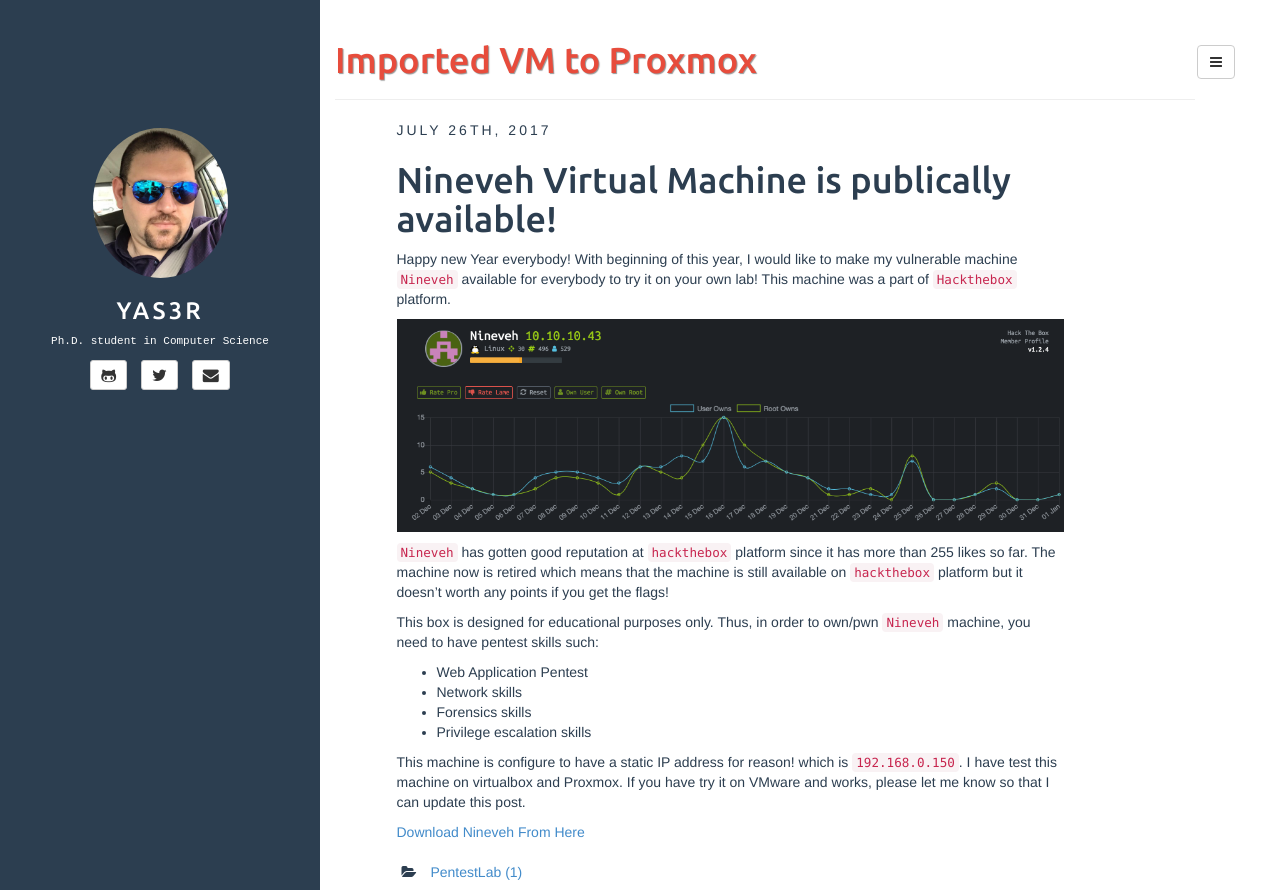
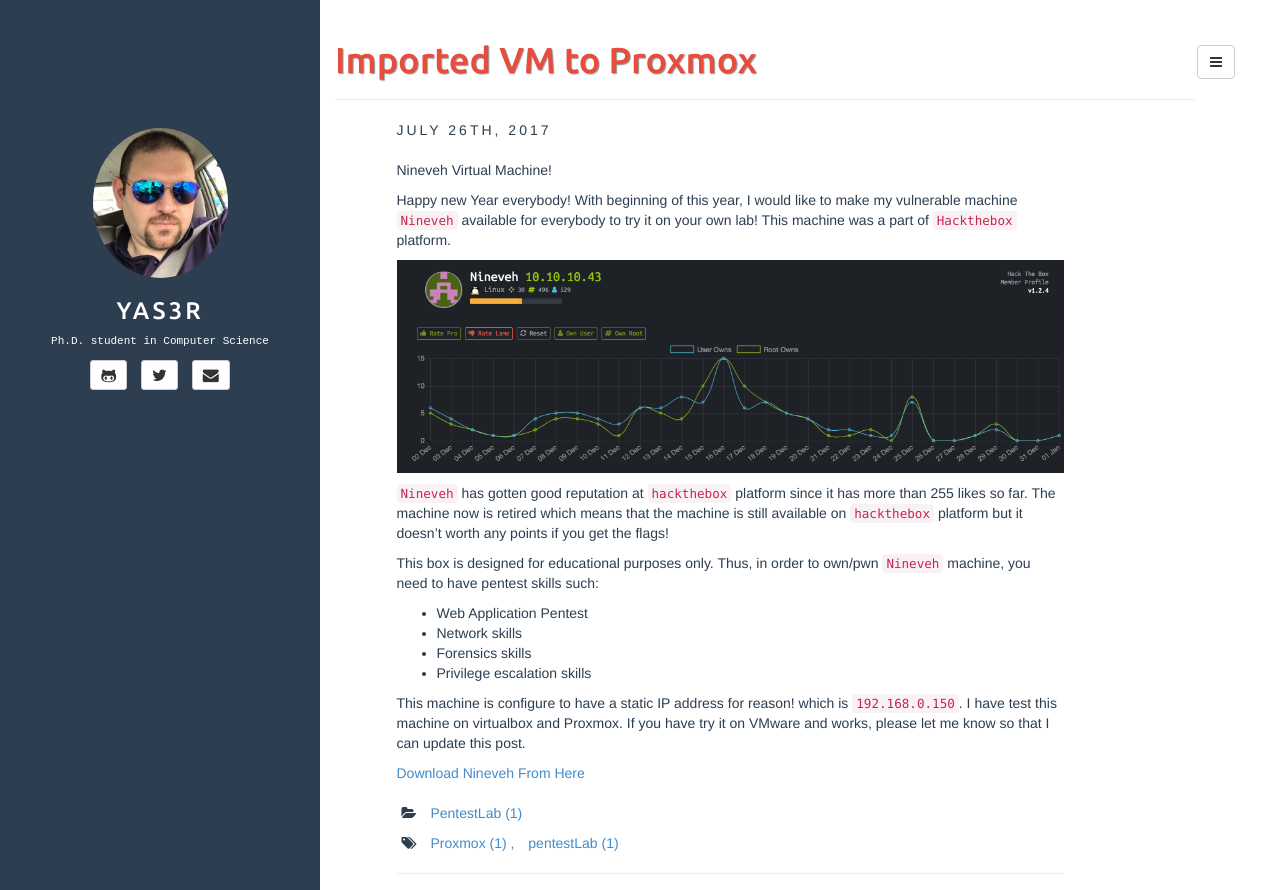
Before and after one commit to yaserfaraj/yaserfaraj.github.io, a Jekyll site: the page built from _posts/2017-06-07-26-Proxmox-imported-disk.md, in a window 1280 px wide and 1332 px high, cut to the strip 0-890 px from the top of the window. Built offline with Jekyll 4.4.1, drawn with Linux system fonts in a browser that asks for light colours.

Commit message:
fixed issue

```diff
--- a/_posts/2017-06-07-26-Proxmox-imported-disk.md
+++ b/_posts/2017-06-07-26-Proxmox-imported-disk.md
@@ -10,7 +10,7 @@
 navigation: True
 ---
 
-# Nineveh Virtual Machine is publically available!
+Nineveh Virtual Machine!
 
 Happy new Year everybody! With beginning of this year, I would like to make my vulnerable machine `Nineveh` available for everybody to try it on your own lab! This machine was a part of `Hackthebox` platform.
 
```
